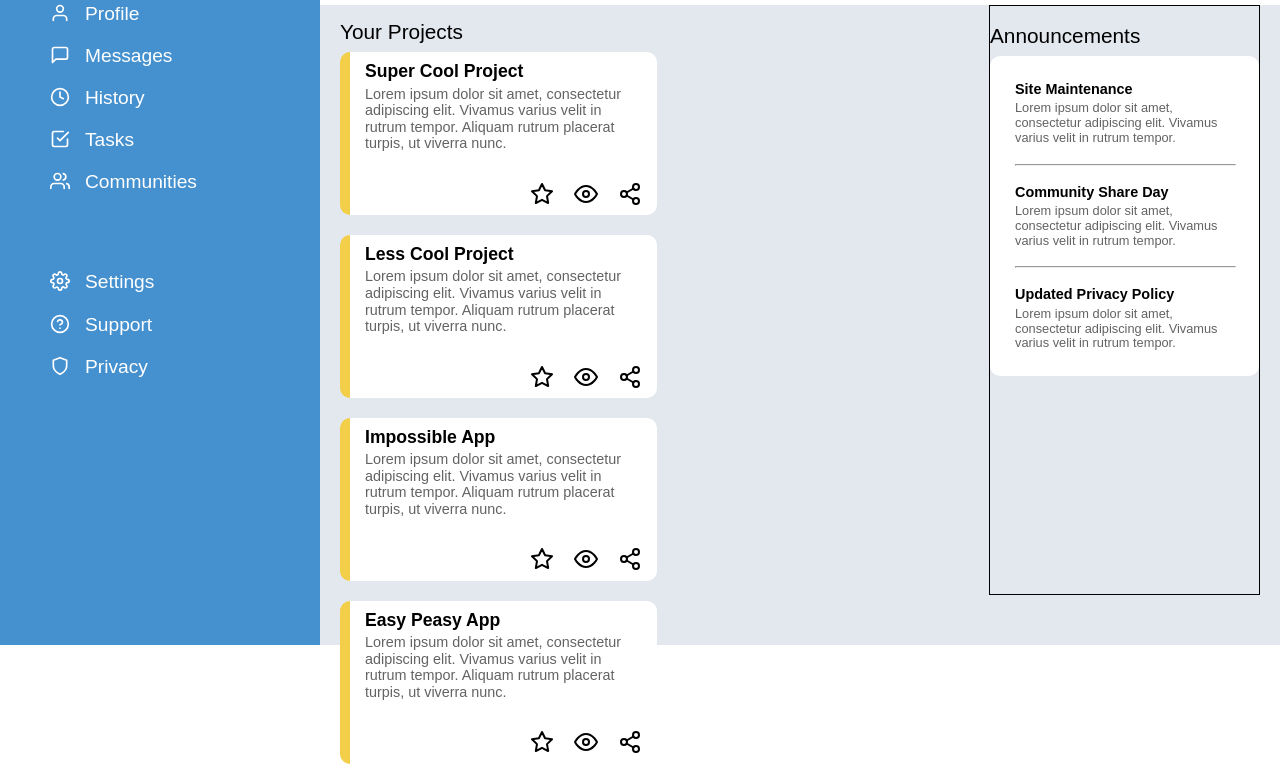
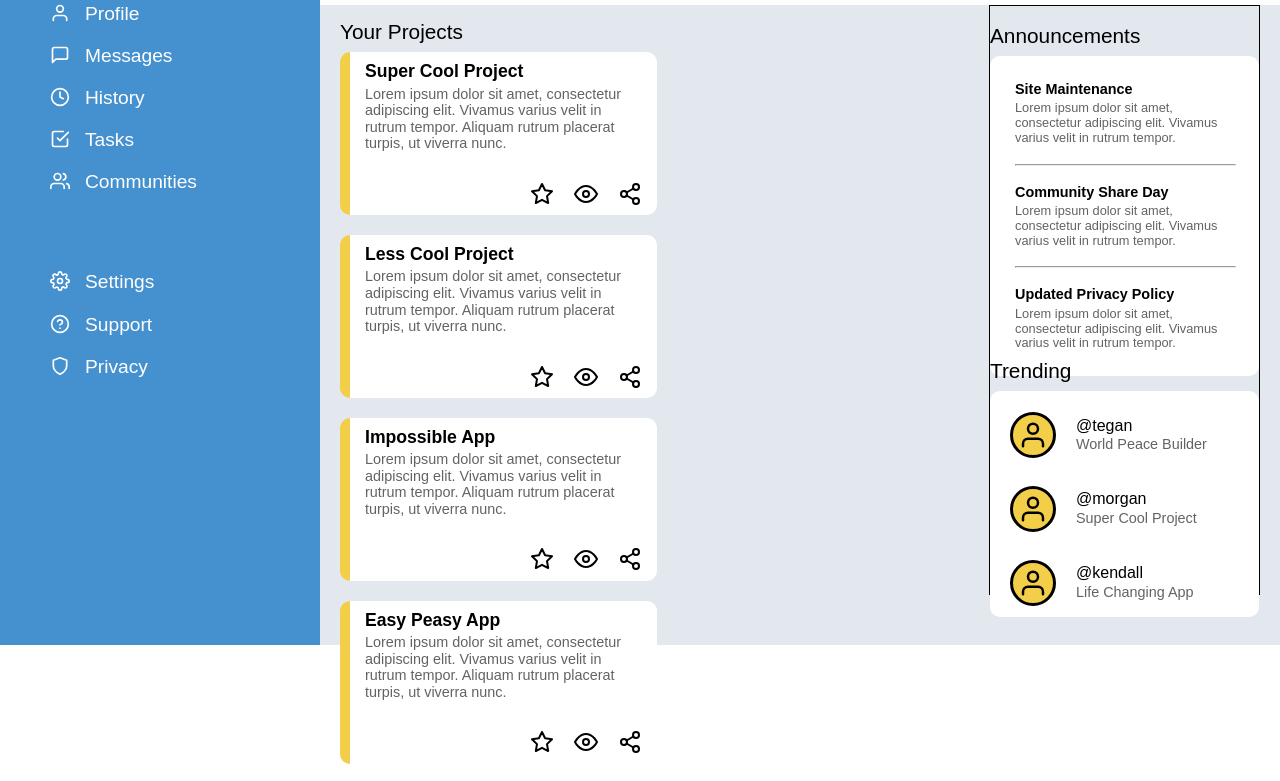
Before and after one commit to kamalypatel/admin-dashboard, a website: page index.html in a window 1280 px wide. Shown: the part 155-936 px from the top of the page. Drawn offline with nearby package versions, Linux system fonts and the light colour scheme.

Commit message:
finished right side section

```diff
--- a/index.html
+++ b/index.html
@@ -136,7 +136,7 @@
             </div>
             <div class="right-body">
                 <div class="right-body-top">
-                    <div class="right-body-top-header">Announcements</div>
+                    <div class="right-body-header">Announcements</div>
                     <div class="right-body-top-card">
                         <div class="card-section">
                             <div class="card-header">Site Maintenance</div>
@@ -158,8 +158,27 @@
                     </div>
                 </div>
                 <div class="right-body-bottom">
-                    <div class="right-body-bottom-header"></div>
-                    <div class="right-body-bottom-card"></div>
+                    <div class="right-body-header-bottom">Trending</div>
+                    <div class="right-body-bottom-card">
+                        <div class="right-body-bottom-section">
+                            <div class="circle">
+                            <i data-feather="user" class="large-icons"></i>
+                            </div>
+                            <p>@tegan<br><span>World Peace Builder</span></p>
+                        </div>
+                        <div class="right-body-bottom-section">
+                            <div class="circle">
+                            <i data-feather="user" class="large-icons"></i>
+                            </div>
+                            <p>@morgan<br><span>Super Cool Project</span></p>
+                        </div>
+                        <div class="right-body-bottom-section">
+                            <div class="circle">
+                            <i data-feather="user" class="large-icons"></i>
+                            </div>
+                            <p>@kendall<br><span>Life Changing App</span></p>
+                        </div>
+                    </div>
                 </div>
             </div>
         </div>
--- a/styles.css
+++ b/styles.css
@@ -104,8 +104,8 @@
     border: 3px solid black;
     border-radius: 100%;
     padding: 5px;
-    width: 40px;
-    height: 40px;
+    width: 30px;
+    height: 30px;
     display: flex;
     flex-direction: row;
     flex-shrink: 0;
@@ -260,7 +260,7 @@ button {
     margin-left: 5px;
 }
 
-.right-body-top-header {
+.right-body-header {
     grid-row: 1 / 2;
     grid-column: 1 / 2;
     color: black;
@@ -274,6 +274,8 @@ button {
 }
 
 .right-body-top-card {
+    grid-row: 2 / 3;
+    grid-column: 1 / 2;
     background-color: white;
     border-radius: 10px;
     padding: 25px;
@@ -293,3 +295,43 @@ button {
 hr {
     width: 100%;
 }
+
+.right-body-header-bottom {
+    grid-row: 3 / 4;
+    grid-column: 1 / 2;
+    color: black;
+    font-size: 1.3rem;
+    display: flex;
+    flex-direction: row;
+    justify-content: flex-start;
+    align-items: flex-end;
+    margin-bottom: 8px;
+}
+
+.right-body-bottom {
+    grid-row: 4 / 5;
+    grid-column: 1 / 2;
+}
+
+.right-body-bottom-card {
+    background-color: white;
+    border-radius: 10px;
+    padding: 10px 20px 0 20px;
+    display: flex;
+    flex-direction: column;
+    justify-content: flex-start;
+    gap: 5px;
+}
+
+.right-body-bottom-section {
+    display: flex;
+    flex-direction: row;
+    gap: 20px;
+    justify-content: flex-start;
+    align-items: center;
+}
+
+.right-body-bottom-section span {
+    color: #636363;
+    font-size: 0.9rem;
+}
```
